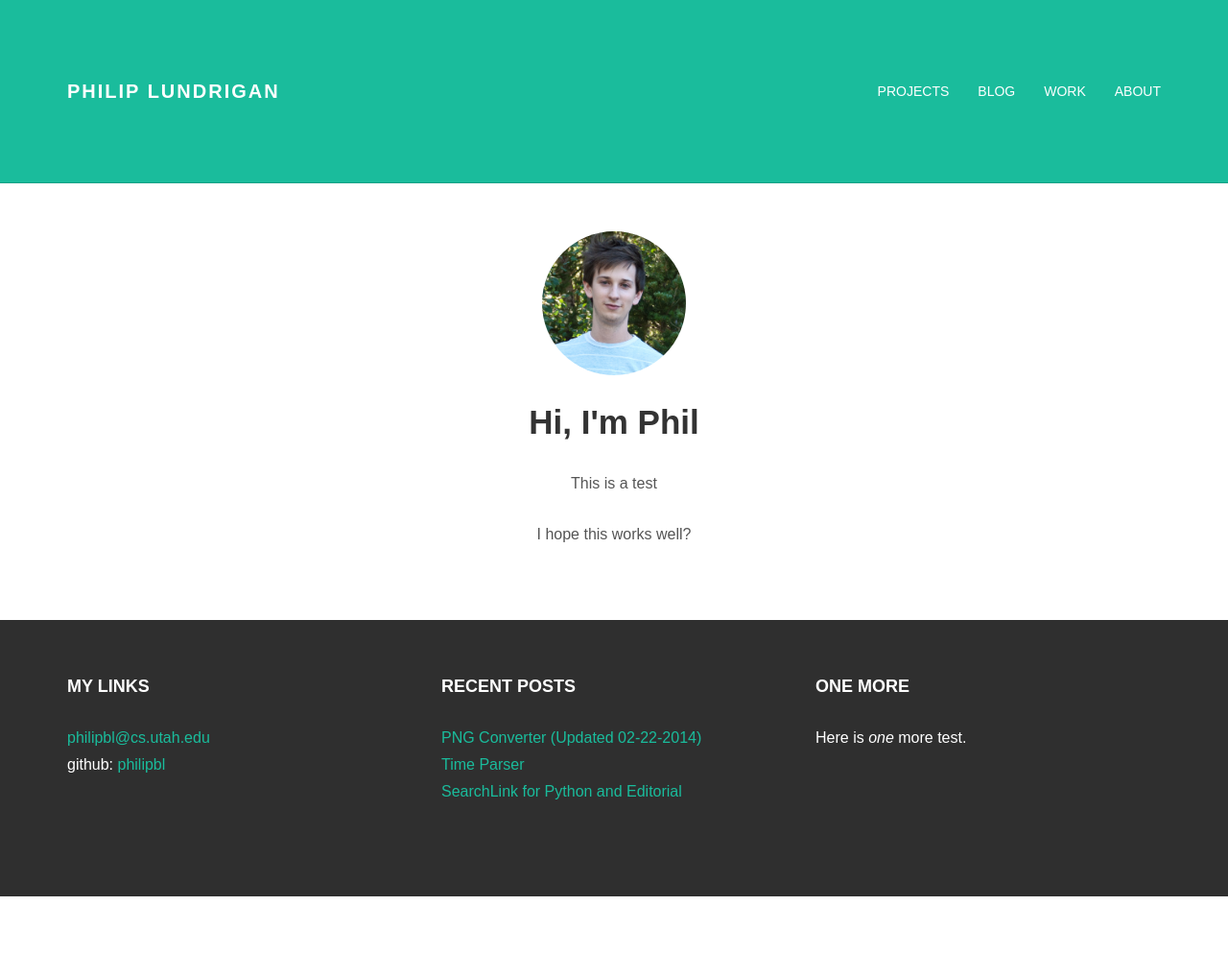
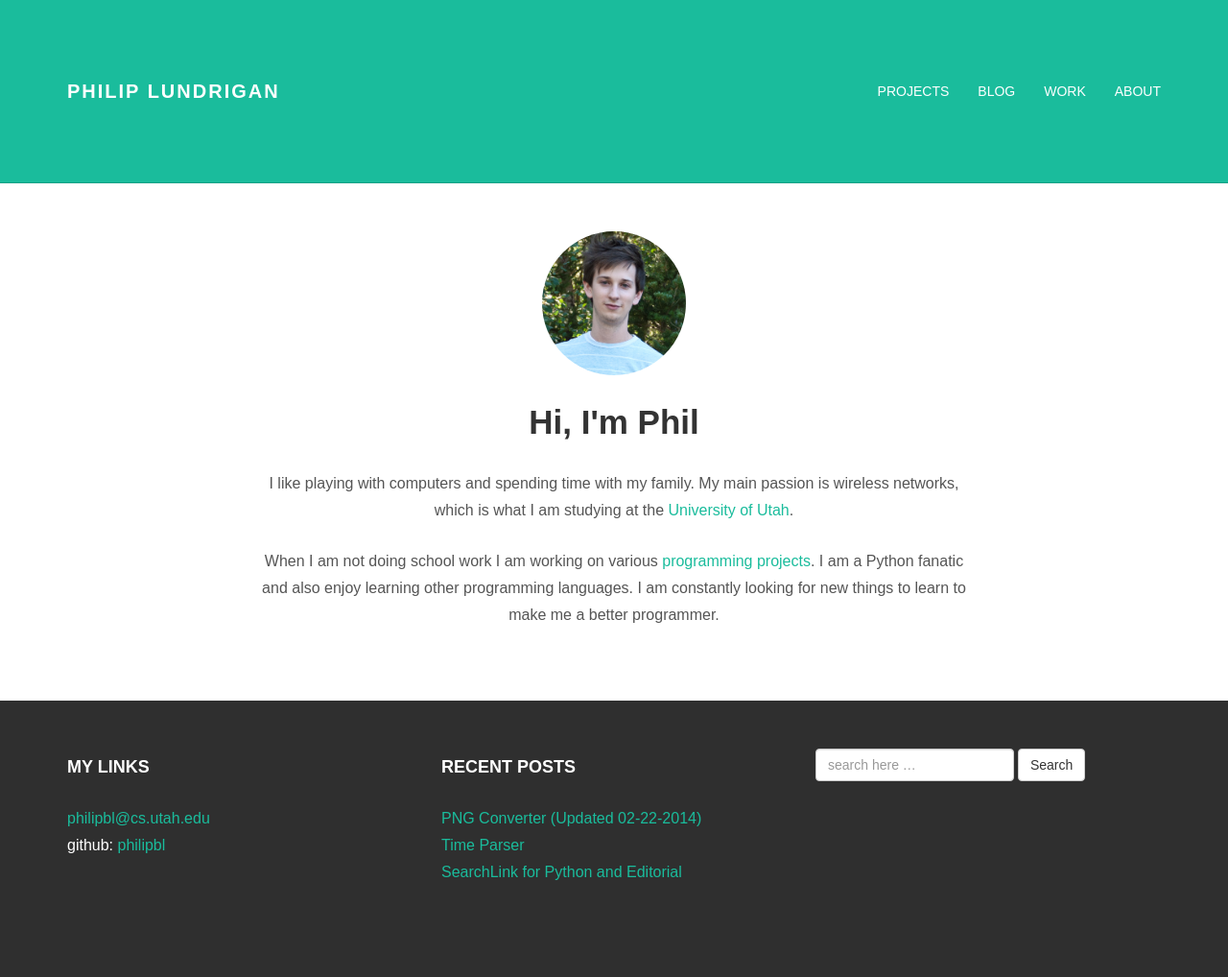
Before and after one commit to philipbl/philipbl.github.io, a Jekyll site: the page built from index.html, in a window 1280 px wide. Shown: the whole page at 96% size. Built offline with Jekyll 4.4.1, drawn with Linux system fonts in a browser that asks for light colours; nearby versions of some CDN libraries; some web fonts are replaced; before the commit the page ends 934 px from its top, so only the background shows below that.

Commit message:
Update home page and footer
Also added some styling for small screens.

```diff
--- a/_data/footer.yml
+++ b/_data/footer.yml
@@ -10,5 +10,5 @@ footer2:
     content: This is not being used...
 
 footer3:
-    title: One more
-    content: Here is *one* more test.
+    title: Search
+    content: This is not being used...
--- a/_data/home.yml
+++ b/_data/home.yml
@@ -1,5 +1,10 @@
 title: Hi, I'm Phil
 description: |
-    This is a test
+    I like playing with computers and spending time with my family. My main
+    passion is wireless networks, which is what I am studying at the
+    [University of Utah](http://www.cs.utah.edu).
 
-    I hope this works well?
+    When I am not doing school work I am working on various [programming
+    projects](/projects/). I am a Python fanatic and also enjoy learning other
+    programming languages. I am constantly looking for new things to learn to
+    make me a better programmer.
--- a/_includes/footer.html
+++ b/_includes/footer.html
@@ -28,11 +28,14 @@
             </div>
             <div class="col-sm-4">
                 <div class="widget-wrapper widget_text">
-                    <div class="footer-title">
-                        <h4>{{ site.data.footer.footer3.title }}</h4>
-                    </div>
                     <div class="textwidget">
-                        {{ site.data.footer.footer3.content | markdownify }}
+                        <form method="get" class="form-inline" action="/search/">
+                            <div class="form-group">
+                                <label class="sr-only" for="exampleInputEmail2">Email address</label>
+                                <input type="text" class="form-control search-query" name="s" id="search" placeholder="search here …">
+                            </div>
+                            <button type="submit" class="btn btn-default" name="submit" id="searchsubmit" value="Search">Search</button>
+                        </form>
                     </div>
                 </div>
             </div>
--- a/css/mine.scss
+++ b/css/mine.scss
@@ -84,3 +84,11 @@ li.active a {
         padding-top: 10px;
     }
 }
+
+// Remove some blank space for small screen displays
+@media (max-width: 767px) {
+    .navbar-inverse {
+        padding-bottom: 30px;
+        padding-top: 30px;
+    }
+}
```
Also changed, not shown: TODO.md (+2 -3 lines).
